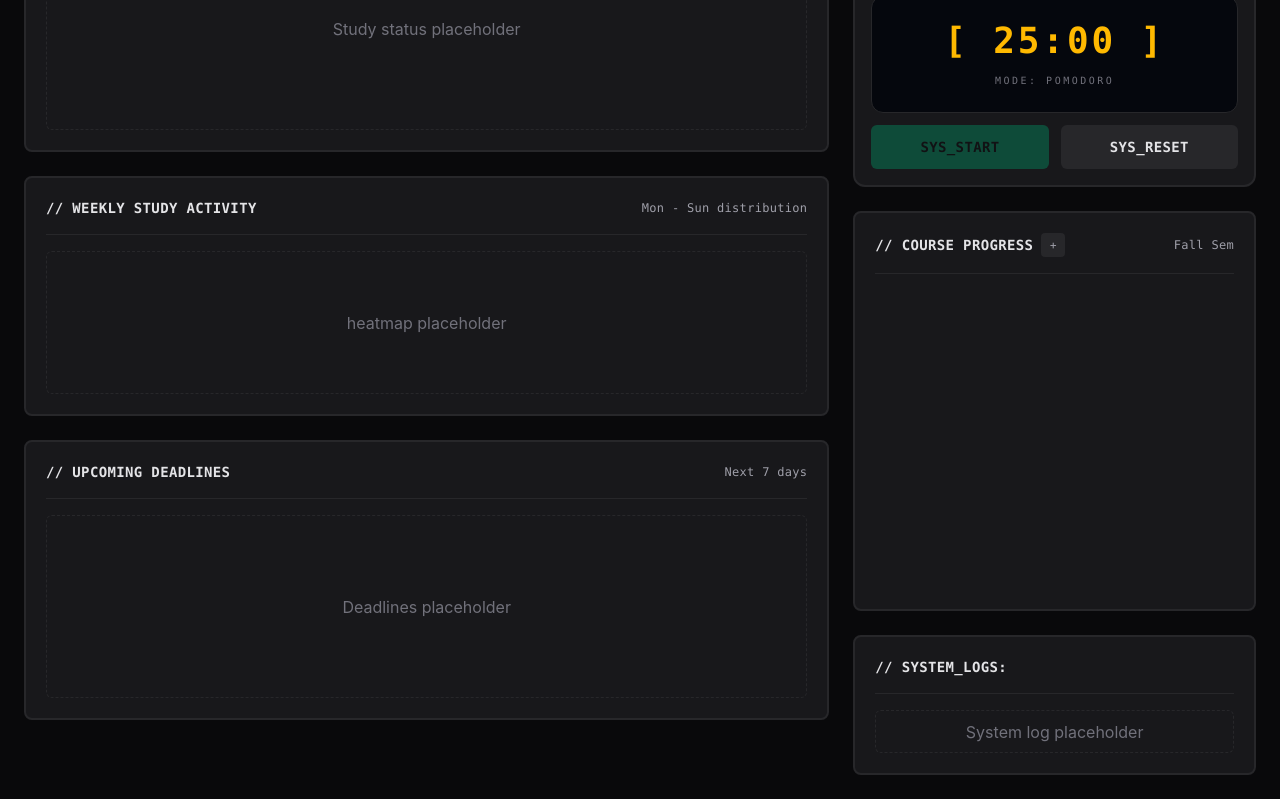
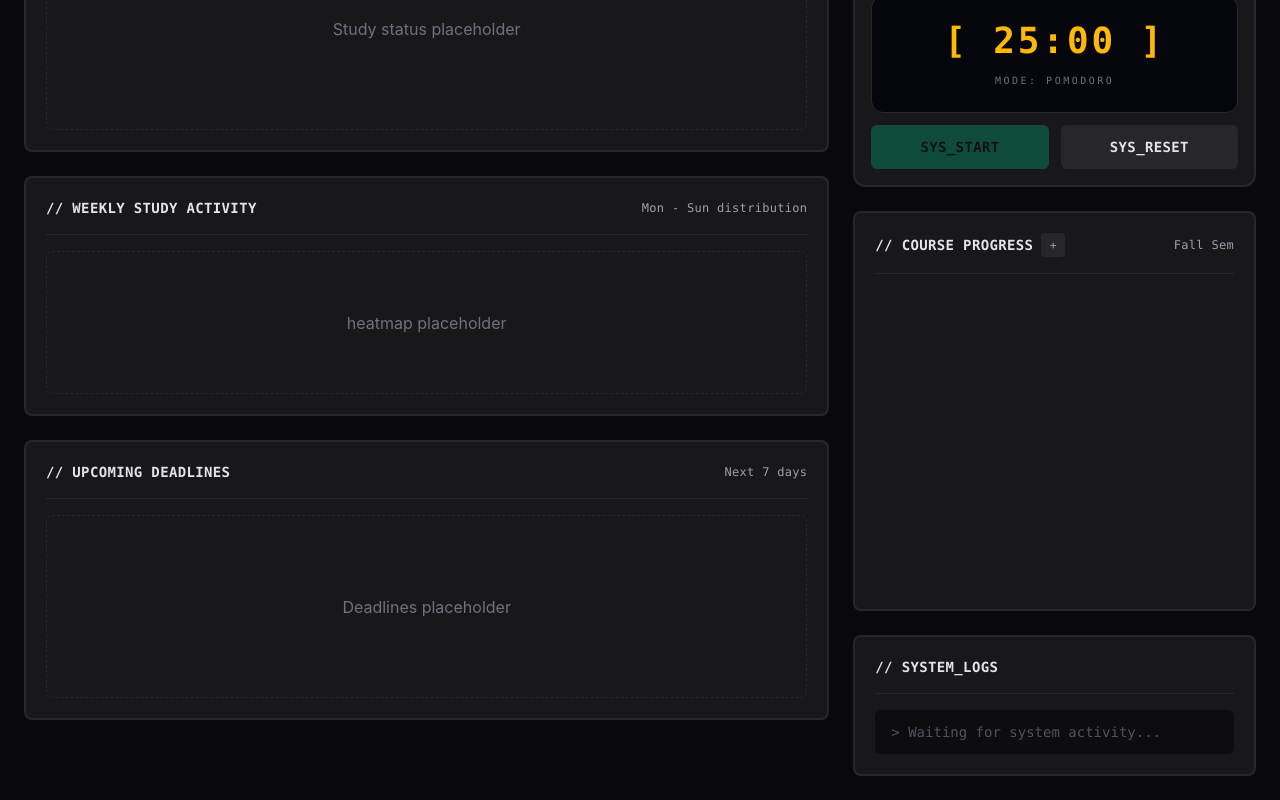
Before and after one commit to Davidhub907/productivity-dashboard, a React (Vite) app: page / in a window 1280 px wide. Shown: the part 241-1041 px from the top of the page. Built offline with nearby package versions, Linux system fonts and the light colour scheme.

Commit message:
Basic system logs

```diff
--- a/src/components/dashboard/Dashboard.jsx
+++ b/src/components/dashboard/Dashboard.jsx
@@ -1,6 +1,7 @@
 import DashboardPanel from './DashboardPanel';
 import CourseProgress from './CourseProgress';
 import FocusSessionConsole from '../study/FocusSessionConsole.jsx';
+import SystemLogs from './SystemLogs.jsx';
 import { useState } from 'react';
 import { deleteCourse, loadCourses } from '../../utils/storage.js';
 
@@ -8,29 +9,35 @@ function Dashboard() {
   const [courses, setCourses] = useState(loadCourses());
   const [assignments, setAssignments] = useState([]);
   const [studySessions, setStudySessions] = useState([]);
+  const [logs, setLogs] = useState([]);
 
   function handleAddCourse(newCourse) {
     setCourses((previousCourses) => [...previousCourses, newCourse]);
+    addLog(`Course "${newCourse.code}" created.`);
   }
 
   function handleDeleteCourse(courseId) {
     deleteCourse(courseId);
     setCourses((previousCourses) => previousCourses.filter((course) => course.id !== courseId));
+    addLog(`Course "${courseToDelete.code}" deleted.`);
 
     setAssignments((previousAssignments) => previousAssignments.filter((assignment) => assignment.courseId !== courseId));
   }
 
   function handleUpdateCourse(updatedCourse) {
     setCourses((previousCourses) => previousCourses.map((course) => (course.id === updatedCourse.id ? updatedCourse : course)));
+    addLog(`Course "${updatedCourse.code}" updated.`);
   }
 
   function handleAddAssignment(newAssignment) {
     setAssignments((previousAssignments) => [...previousAssignments, newAssignment]);
+    addLog(`Assignment "${newAssignment.title}" created.`);
   }
 
   function handleDeleteAssignment(assignmentId) {
     setAssignments((previousAssignments) => {
       return previousAssignments.filter((assignment) => assignment.id != assignmentId);
+      addLog(`Assignment "${assignmentToDelete.title}" deleted.`);
     });
   }
 
@@ -42,6 +49,15 @@ function Dashboard() {
 
   function handleCompleteStudySession(newSession) {
     setStudySessions((previousSessions) => [...previousSessions, newSession]);
+  }
+
+  function addLog(message) {
+    const newLog = {
+      id: crypto.randomUUID(),
+      message,
+    };
+
+    setLogs((previousLogs) => [...previousLogs, newLog]);
   }
 
   return (
@@ -81,11 +97,7 @@ function Dashboard() {
             onUpdateAssignment={handleUpdateAssignment}
           />
 
-          <DashboardPanel title="SYSTEM_LOGS:" className="min-h-[140px]">
-            <div className="flex h-full items-center justify-center rounded-md border border-dashed border-zinc-800 text-zinc-500">
-              System log placeholder
-            </div>
-          </DashboardPanel>
+          <SystemLogs logs={logs} />
         </div>
       </div>
     </section>
--- a/src/components/dashboard/SystemLogs.jsx
+++ b/src/components/dashboard/SystemLogs.jsx
@@ -0,0 +1,35 @@
+import { useEffect, useRef } from 'react';
+import DashboardPanel from './DashboardPanel';
+
+function SystemLogs({ logs }) {
+  const logsEndRef = useRef(null);
+
+  useEffect(() => {
+    logsEndRef.current?.scrollIntoView({
+      behavior: 'smooth',
+    });
+  }, [logs]);
+
+  return (
+    <DashboardPanel title="SYSTEM_LOGS">
+      <div className="max-h-40 overflow-y-auto rounded-md bg-zinc-950/70 px-4 py-3 font-mono text-sm">
+        {logs.length === 0 ? (
+          <p className="text-zinc-600">&gt; Waiting for system activity...</p>
+        ) : (
+          <div className="space-y-2">
+            {logs.map((log) => (
+              <div key={log.id} className="flex gap-3">
+                <span className="text-emerald-400">&gt;</span>
+                <span className="text-zinc-400">{log.message}</span>
+              </div>
+            ))}
+
+            <div ref={logsEndRef} />
+          </div>
+        )}
+      </div>
+    </DashboardPanel>
+  );
+}
+
+export default SystemLogs;
```
